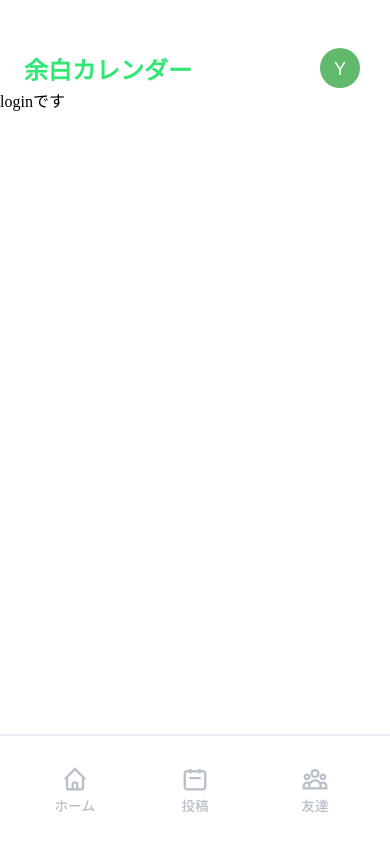
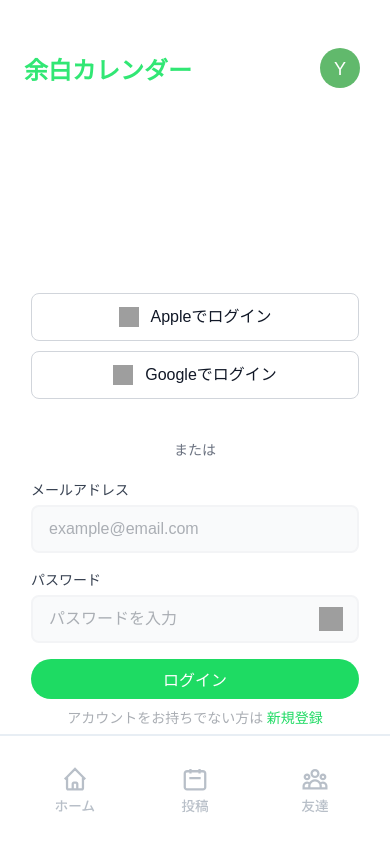
Before and after one commit to kinako1415/yohaku, a Next.js app: page /login in a window 390 px wide. Shown: the top 852 px of the page. Built offline with nearby package versions, Linux system fonts and the light colour scheme; grey boxes are pictures that could not be loaded.

Commit message:
レスポンシブ対応

```diff
--- /dev/null
+++ b/src/app/login/login.module.scss
@@ -0,0 +1,120 @@
+.container {
+  min-height: 100vh;
+  display: flex;
+  align-items: center;
+  justify-content: center;
+  flex-direction: column;
+  padding: 20px;
+  inset: 0;
+  margin: auto;
+  width: 480px;
+}
+
+.socialSection {
+  display: flex;
+  flex-direction: column;
+  gap: 12px;
+  margin-bottom: 24px;
+  width: 100%;
+}
+
+.divider {
+  position: relative;
+  margin: 24px 0;
+  text-align: center;
+
+  &::before {
+    content: "";
+    position: absolute;
+    top: 50%;
+    left: 0;
+    right: 0;
+    height: 1px;
+    background-color: var(--gray-300);
+  }
+
+  .dividerText {
+    background-color: var(--white-100);
+    color: var(--gray-500);
+    padding: 0 16px;
+    font-size: 14px;
+    position: relative;
+    z-index: 1;
+  }
+}
+
+.form {
+  display: flex;
+  flex-direction: column;
+  gap: 20px;
+  width: 100%;
+}
+
+.inputGroup {
+  display: flex;
+  flex-direction: column;
+}
+
+.signupText {
+  color: var(--gray-400);
+  font-size: 14px;
+  margin: 0;
+  margin-top: 8px;
+  text-align: center;
+}
+
+.signupLink {
+  color: var(--primary-700);
+  text-decoration: none;
+  font-weight: 500;
+  transition: color 0.2s ease;
+
+  &:hover {
+    color: var(--primary-900);
+    text-decoration: underline;
+  }
+}
+
+@media (max-width: 480px) {
+  .container {
+    padding: 16px;
+    width: 360px;
+  }
+
+  .header {
+    margin-bottom: 24px;
+
+    .title {
+      font-size: 24px;
+    }
+
+    .subtitle {
+      font-size: 14px;
+    }
+  }
+
+  .socialSection {
+    gap: 10px;
+    margin-bottom: 20px;
+  }
+
+  .divider {
+    margin: 20px 0;
+  }
+
+  .form {
+    gap: 16px;
+  }
+
+  .signupSection {
+    margin-top: 24px;
+    padding-top: 20px;
+  }
+}
+
+@media (max-width: 360px) {
+  .container {
+    padding: 16px;
+    width: 100%;
+  }
+}
--- a/src/app/login/page.tsx
+++ b/src/app/login/page.tsx
@@ -1,3 +1,88 @@
+"use client";
+import { useState } from "react";
+import { SocialButton } from "@/components/elements/SocialButton";
+import { InputField } from "@/components/elements/Input";
+import { Button } from "@/components/elements/Button";
+import styles from "./login.module.scss";
+
 export default function Login() {
-  return <div>loginです</div>;
+  const [email, setEmail] = useState("");
+  const [password, setPassword] = useState("");
+  const [isLoading, setIsLoading] = useState(false);
+
+  const handleEmailLogin = async () => {
+    setIsLoading(true);
+    console.log("Email login:", { email, password });
+    setTimeout(() => setIsLoading(false), 2000);
+  };
+
+  const handleAppleLogin = () => {
+    console.log("Apple login clicked");
+  };
+
+  const handleGoogleLogin = () => {
+    console.log("Google login clicked");
+  };
+
+  return (
+    <div className={styles.container}>
+      <div className={styles.socialSection}>
+        <SocialButton provider="apple" onClick={handleAppleLogin} fullWidth />
+
+        <SocialButton provider="google" onClick={handleGoogleLogin} fullWidth />
+      </div>
+
+      <div className={styles.divider}>
+        <span className={styles.dividerText}>または</span>
+      </div>
+
+      <form
+        className={styles.form}
+        onSubmit={(e) => {
+          e.preventDefault();
+          handleEmailLogin();
+        }}
+      >
+        <div className={styles.inputGroup}>
+          <InputField
+            label="メールアドレス"
+            type="email"
+            placeholder="example@email.com"
+            value={email}
+            onChange={(e) => setEmail(e.target.value)}
+            fullWidth
+            required
+          />
+        </div>
+
+        <div className={styles.inputGroup}>
+          <InputField
+            label="パスワード"
+            isPassword
+            placeholder="パスワードを入力"
+            value={password}
+            onChange={(e) => setPassword(e.target.value)}
+            fullWidth
+            required
+          />
+        </div>
+
+        <Button
+          type="submit"
+          isLoading={isLoading}
+          loadingText="ログイン中..."
+          fullWidth
+        >
+          ログイン
+        </Button>
+      </form>
+
+      <p className={styles.signupText}>
+        アカウントをお持ちでない方は{" "}
+        <a href="/signup" className={styles.signupLink}>
+          新規登録
+        </a>
+      </p>
+    </div>
+  );
 }
--- a/src/components/elements/Button.module.scss
+++ b/src/components/elements/Button.module.scss
@@ -54,60 +54,13 @@
     background-color: var(--primary-700);
     color: var(--white-100);
 
-    &:hover:not(.disabled):not(.loading) {
-      background-color: var(--primary-900);
-    }
-
     &.outline {
       background-color: transparent;
       color: var(--primary-700);
       border: 2px solid var(--primary-700);
-
-      &:hover:not(.disabled):not(.loading) {
-        background-color: var(--primary-700);
-        color: var(--white-100);
-      }
     }
   }
 
-  &.gray {
-    background-color: var(--gray-50);
-    color: var(--gray-900);
-
-    &:hover:not(.disabled):not(.loading) {
-      background-color: var(--gray-100);
-    }
-
-    &.outline {
-      background-color: transparent;
-      color: var(--gray-700);
-      border: 2px solid var(--gray-300);
-
-      &:hover:not(.disabled):not(.loading) {
-        background-color: var(--gray-50);
-      }
-    }
-  }
-
-  &.red {
-    background-color: var(--red-100);
-    color: var(--white-100);
-
-    &:hover:not(.disabled):not(.loading) {
-      background-color: var(--red-50);
-    }
-
-    &.outline {
-      background-color: transparent;
-      color: var(--red-100);
-      border: 2px solid var(--red-100);
-
-      &:hover:not(.disabled):not(.loading) {
-        background-color: var(--red-100);
-        color: var(--white-100);
-      }
-    }
-  }
   .spinner {
     display: flex;
     align-items: center;
@@ -133,10 +86,6 @@
       transform: rotate(360deg);
     }
   }
-}
-
-.button:hover:not(.disabled):not(.loading) {
-  background-color: var(--primary-300);
 }
 
 .button.disabled {
--- a/src/components/elements/Button.tsx
+++ b/src/components/elements/Button.tsx
@@ -3,7 +3,6 @@ import { motion } from "framer-motion";
 import styles from "./Button.module.scss";
 import { useState, forwardRef } from "react";
 
-type ButtonColor = "primary" | "gray" | "red";
 type ButtonSize = "sm" | "lg";
 type ButtonVariant = "solid" | "outline";
 
@@ -11,7 +10,6 @@ interface ButtonProps {
   children: React.ReactNode;
   type?: "button" | "submit" | "reset";
   onClick?: () => void;
-  color?: ButtonColor;
   size?: ButtonSize;
   variant?: ButtonVariant;
   isLoading?: boolean;
@@ -32,7 +30,6 @@ export const Button = forwardRef<HTMLButtonElement, ButtonProps>(
       children,
       type = "button",
       onClick,
-      color = "primary",
       size = "md",
       variant = "solid",
       isLoading = false,
@@ -52,7 +49,6 @@ export const Button = forwardRef<HTMLButtonElement, ButtonProps>(
 
     const buttonClasses = [
       styles.button,
-      color && styles[color],
       size && styles[size],
       variant && styles[variant],
       isLoading && styles.loading,
@@ -88,7 +84,7 @@ export const Button = forwardRef<HTMLButtonElement, ButtonProps>(
       <motion.button
         ref={ref}
         id={id}
-        className={buttonClasses}
+        className={`${buttonClasses} ${styles.primary}`}
         style={style}
         data-testid={testId}
         onHoverStart={() => !disabled && !isLoading && setIsHovered(true)}
--- a/src/components/elements/Input.module.scss
+++ b/src/components/elements/Input.module.scss
@@ -58,7 +58,7 @@
       padding: 12px 16px;
       font-size: 16px;
       font-weight: 400;
-      border-radius: 16px;
+      border-radius: 8px;
       background-color: var(--gray-50);
       color: var(--gray-900);
       border: 2px solid var(--gray-200);
```
